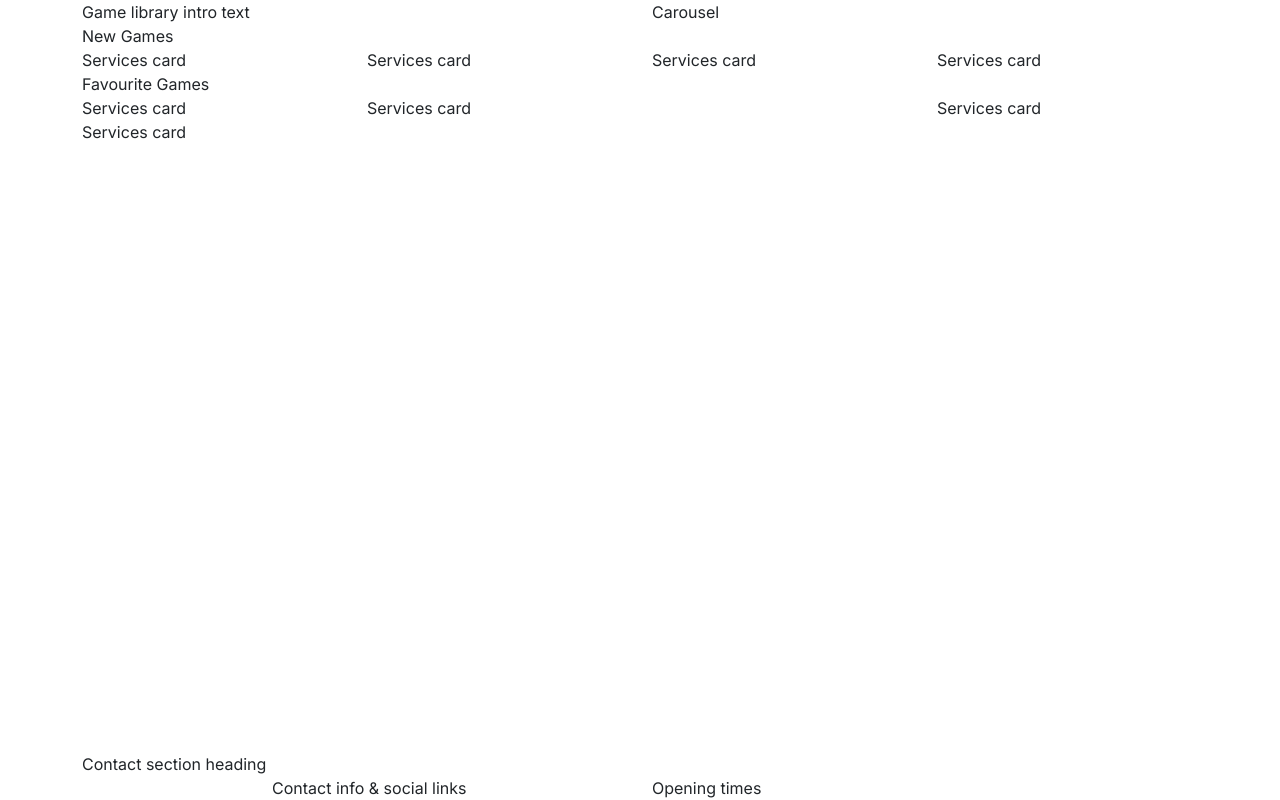
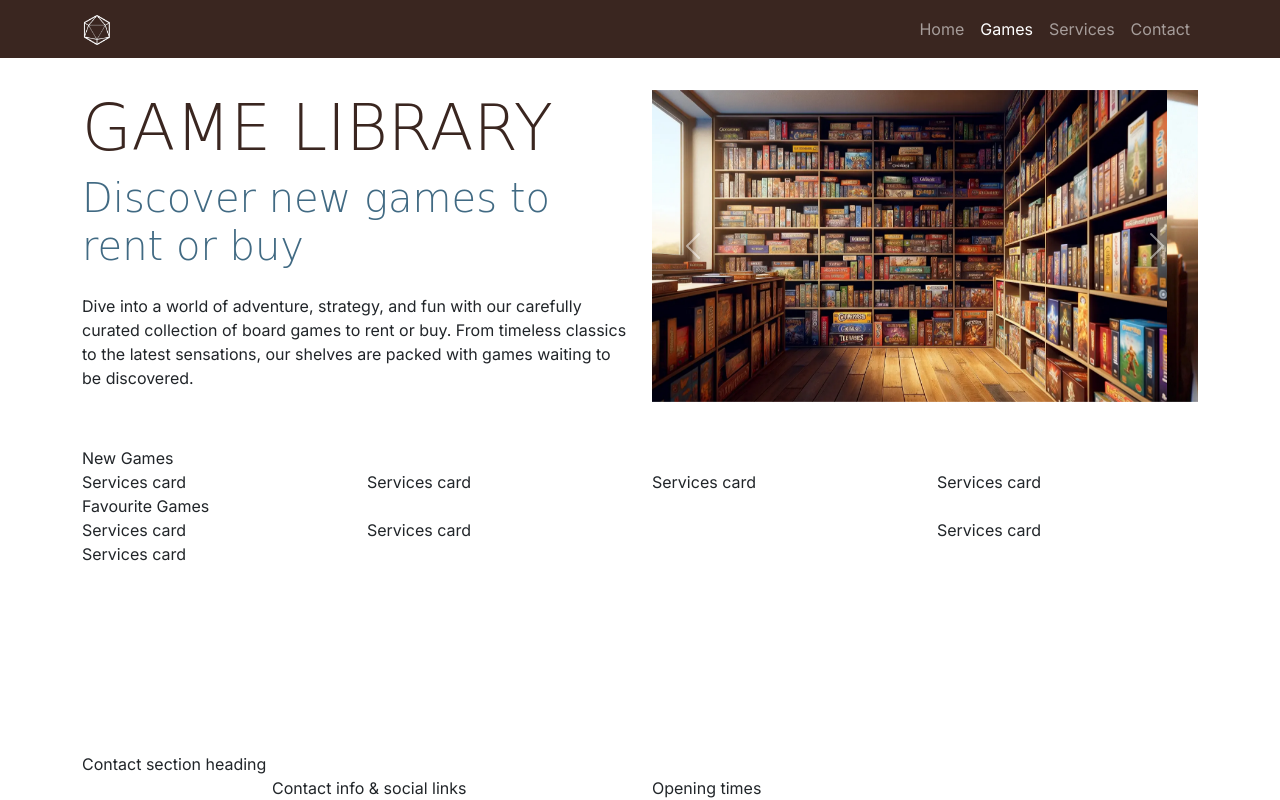
Before and after one commit to jamesfowler-dev/boardwalk-games, a plain HTML site: page game-library.html in a window 1280 px wide. Drawn offline with nearby package versions, Linux system fonts and the light colour scheme.

Commit message:
add navbar and header for game library

```diff
--- a/game-library.html
+++ b/game-library.html
@@ -20,11 +20,86 @@
 </head>
 
 <body class="d-flex flex-column min-vh-100">
-    <!-- Resposive header section with carousel -->
-    <header class="container">
+
+    <!-- Navbar -->
+    <nav id="navbar" class="navbar navbar-expand-lg" data-bs-theme="dark">
+        <div class="container">
+            <a class="navbar-brand" href="#index.html">
+                <img src="assets/images/logo-sm-white.png" alt="Boardwalk Games Logo" class="logo">
+            </a>
+            <button class="navbar-toggler" type="button" data-bs-toggle="collapse"
+                data-bs-target="#navbarSupportedContent" aria-controls="navbarSupportedContent" aria-expanded="false"
+                aria-label="Toggle navigation">
+                <span class="navbar-toggler-icon"></span>
+            </button>
+
+            <div class="collapse navbar-collapse" id="navbarSupportedContent">
+                <ul class="navbar-nav ms-auto">
+                    <li class="nav-item">
+                        <a class="nav-link" href="#index.html">Home</a>
+                    </li>
+                    <li class="nav-item">
+                        <a class="nav-link active" aria-current="page" href="#games-library.html">Games</a>
+                    </li>
+                    <li class="nav-item">
+                        <a class="nav-link" href="#">Services</a>
+                    </li>
+                    <li class="nav-item">
+                        <a class="nav-link" href="#">Contact</a>
+                    </li>
+                </ul>
+            </div>
+
+        </div>
+    </nav>
+
+    <!-- Header -->
+
+    <header id="header" class="container section">
         <div class="row">
-            <div class="col-12 col-xl-6">Game library intro text</div>
-            <div class="col-12 col-xl-6">Carousel</div>
+            <div class="col-12 col-xl-6 text-center text-xl-start">
+                <h1 class="display-3">Game Library</h1>
+                <p class="lead display-6 sub-heading-color">Discover new games to rent or buy</p>
+                <p class="my-4">Dive into a world of adventure, strategy, and fun with our carefully curated collection
+                    of board games to rent or buy. From timeless classics to the latest sensations, our shelves are
+                    packed with games waiting to be discovered.</p>
+            </div>
+            <div class="col-12 col-xl-6">
+
+
+
+                <!-- Autoplay Carousel -->
+                <div id="carouselExampleAutoplaying" class="carousel slide" data-bs-ride="carousel">
+                    <div class="carousel-inner">
+                        <div class="carousel-item active">
+                            <img src="assets/images/game-library-carousel-1.webp" class="d-block w-100"
+                                alt="Bookshelves filled with boardgames">
+                        </div>
+                        <div class="carousel-item">
+                            <img src="assets/images/game-library-carousel-2.webp" class="d-block w-100"
+                                alt="Bookshelves filled with boardgames">
+                        </div>
+                        <div class="carousel-item">
+                            <img src="assets/images/game-library-carousel-3.webp" class="d-block w-100"
+                                alt="Bookshelves filled with boardgames, one man is browsing the shelves">
+                        </div>
+                        <div class="carousel-item">
+                            <img src="assets/images/game-library-carousel-4.webp" class="d-block w-100"
+                                alt="8 board games stacked on top of each other">
+                        </div>
+                    </div>
+                    <button class="carousel-control-prev" type="button" data-bs-target="#carouselExampleAutoplaying"
+                        data-bs-slide="prev">
+                        <span class="carousel-control-prev-icon" aria-hidden="true"></span>
+                        <span class="visually-hidden">Previous</span>
+                    </button>
+                    <button class="carousel-control-next" type="button" data-bs-target="#carouselExampleAutoplaying"
+                        data-bs-slide="next">
+                        <span class="carousel-control-next-icon" aria-hidden="true"></span>
+                        <span class="visually-hidden">Next</span>
+                    </button>
+                </div>
+            </div>
         </div>
     </header>
 
```
Also changed, not shown: index.html (+8 -5 lines).
